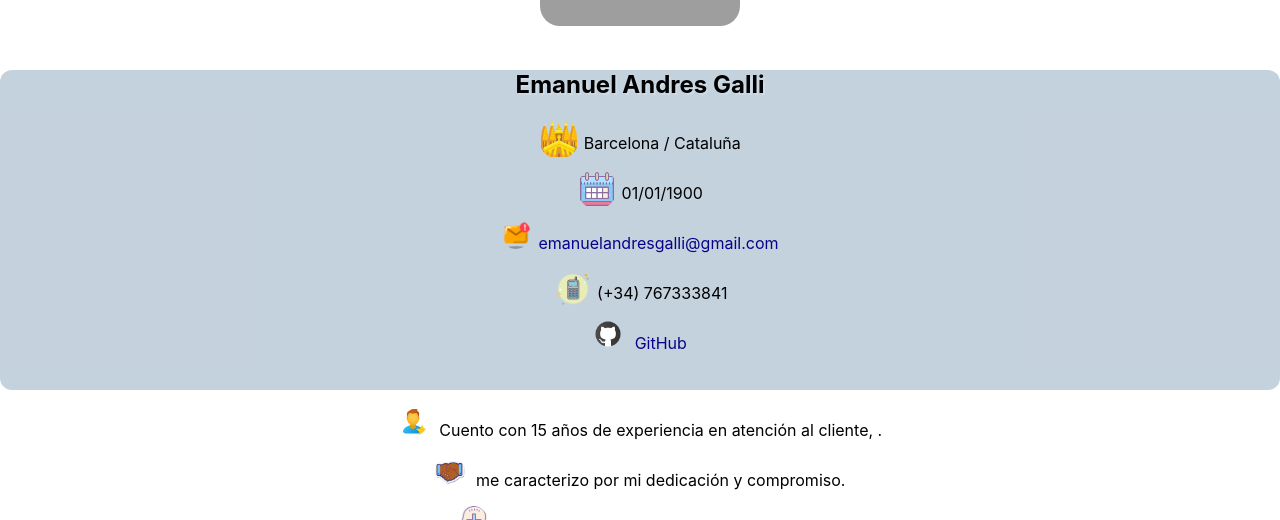
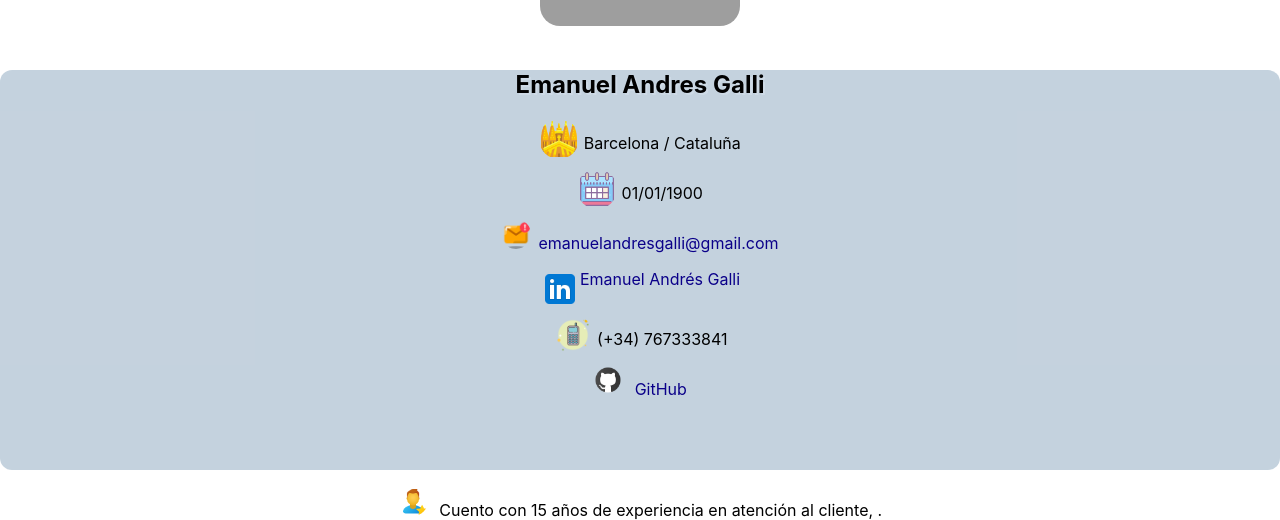
Before and after one commit to emanuelandresgalli/cv-react, a React (Create React App) app: page / in a window 1280 px wide. Shown: the part 144-664 px from the top of the page. Built offline with nearby package versions, Linux system fonts and the light colour scheme; grey boxes are pictures that could not be loaded.

Commit message:
se agrega linkedin

```diff
--- a/src/Hero/Hero.css
+++ b/src/Hero/Hero.css
@@ -10,7 +10,7 @@
   text-align: center;
   border-radius: 12px;
   background-color: rgba(11, 67, 117, 0.241);
-  height: 40vh;
+  height: 50vh;
 }
 img {
   width: 200px;
@@ -31,3 +31,8 @@ a {
   margin: 0px;
   margin-bottom: -10px;
 }
+.linkedin{
+  display: flex;
+  justify-content: center;
+  margin: 0px;
+}
--- a/src/Hero/Hero.jsx
+++ b/src/Hero/Hero.jsx
@@ -19,11 +19,17 @@ const Hero = ({hero}) => {
           emanuelandresgalli@gmail.com
           </a>
         </p>
+        <div className="linkedin">
+        <img className="iconoss" src="./imagenes/icons8-linkedin-96.png" alt=""/> <div class="badge-base LI-profile-badge" data-locale="es_ES" data-size="medium" data-theme="dark" data-type="VERTICAL" data-vanity="emanuel-andrés-galli" data-version="v1"><a class="badge-base__link LI-simple-link" href="https://es.linkedin.com/in/emanuel-andr%C3%A9s-galli?trk=profile-badge">Emanuel Andrés Galli</a></div>
+        </div>
+
         <p> <img className="iconoss" src="/imagenes/icons8-teléfono-celular-50.png" alt=""/> {hero.phone}</p>
         <p> <img className="iconos" src="./imagenes/icons8-github-48.png" alt=""/> <a href={hero.gitHub}>
             GitHub
           </a></p>
       </div>
+
+
         </div>
     )
 }
```
Also changed, not shown: public/imagenes/icons8-linkedin-96.png (added).
